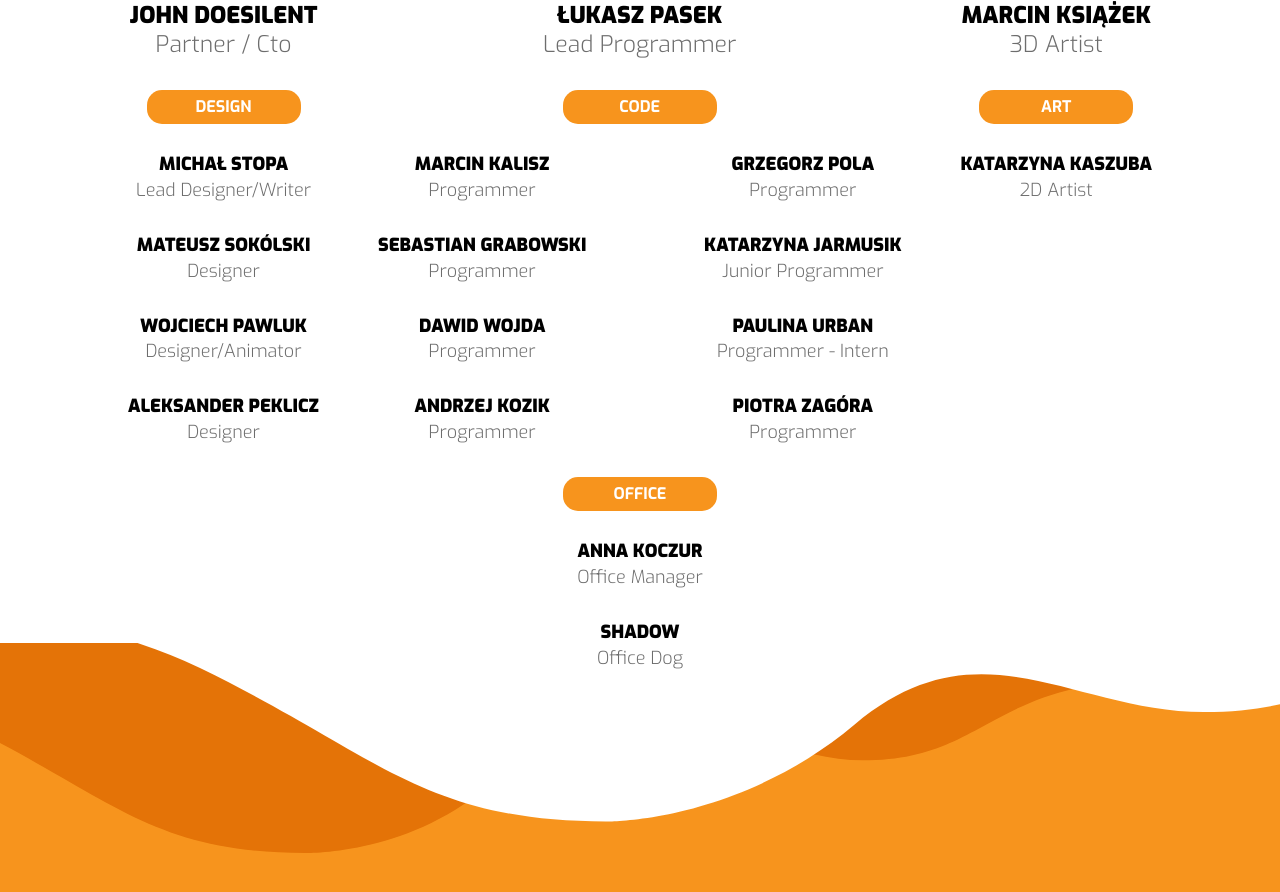
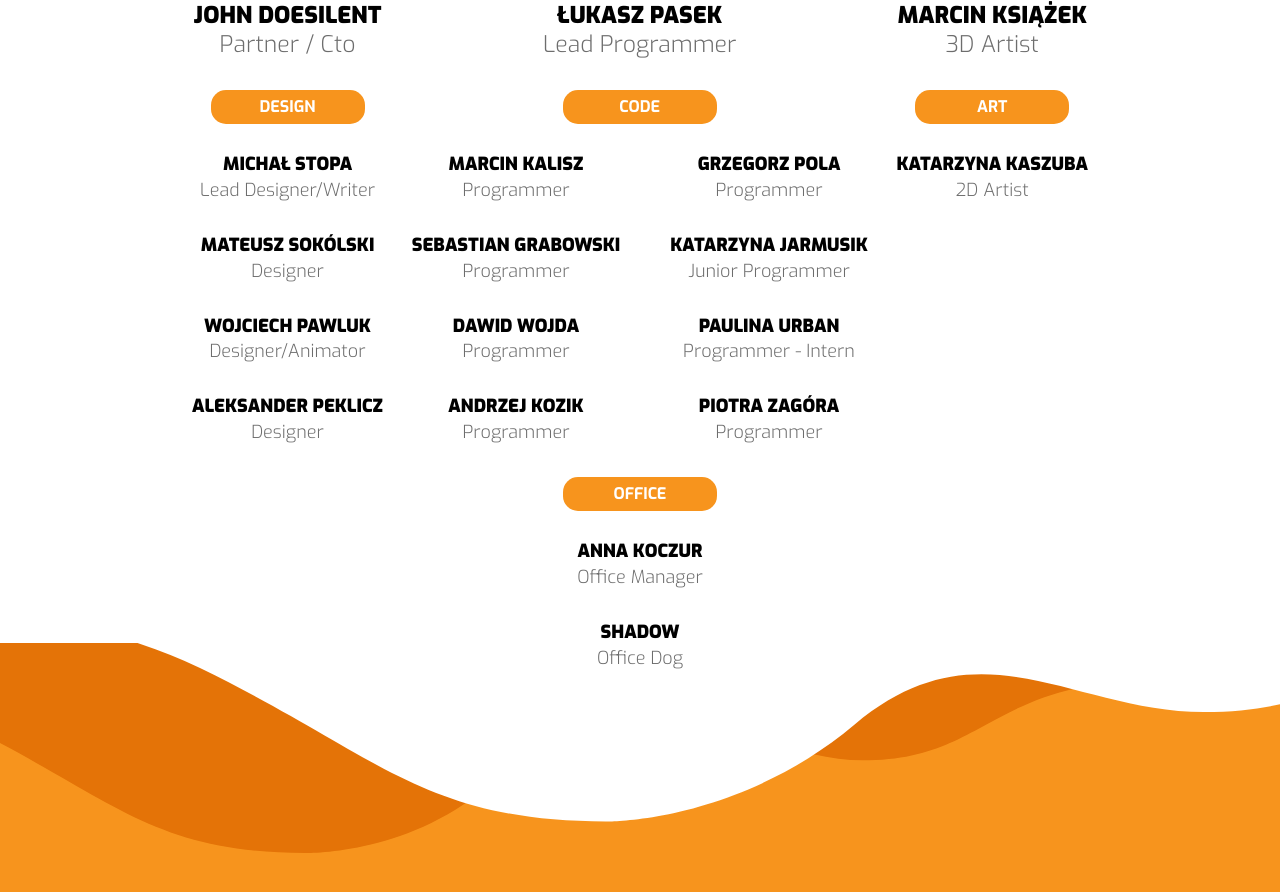
Before and after one commit to siepet/intermarum, a website: page index.html in a window 1280 px wide. Shown: the part 1886-2778 px from the top of the page. Drawn offline with Linux system fonts and the light colour scheme.

Commit message:
fix margin between columns in team code box

```diff
--- a/style/scss/layout/_team.scss
+++ b/style/scss/layout/_team.scss
@@ -12,6 +12,10 @@
 
         @include mq(medium) {
             max-width: 80%;
+        }
+
+        @include mq(large) {
+            max-width: 70%;
         }
     }
 
@@ -110,19 +114,13 @@
        justify-content: center;
        align-items: center;
        flex: 2;
-
-
     }
 
-    &__column-1, &__column-2 {
-         margin: 0 auto;
-
+    &__column-1 {
+         margin-right: 5rem;
     }
 
     &__office {
        width: 100%;
     }
-
-
-
 }
```
Also changed, not shown: style/css/style.css.
